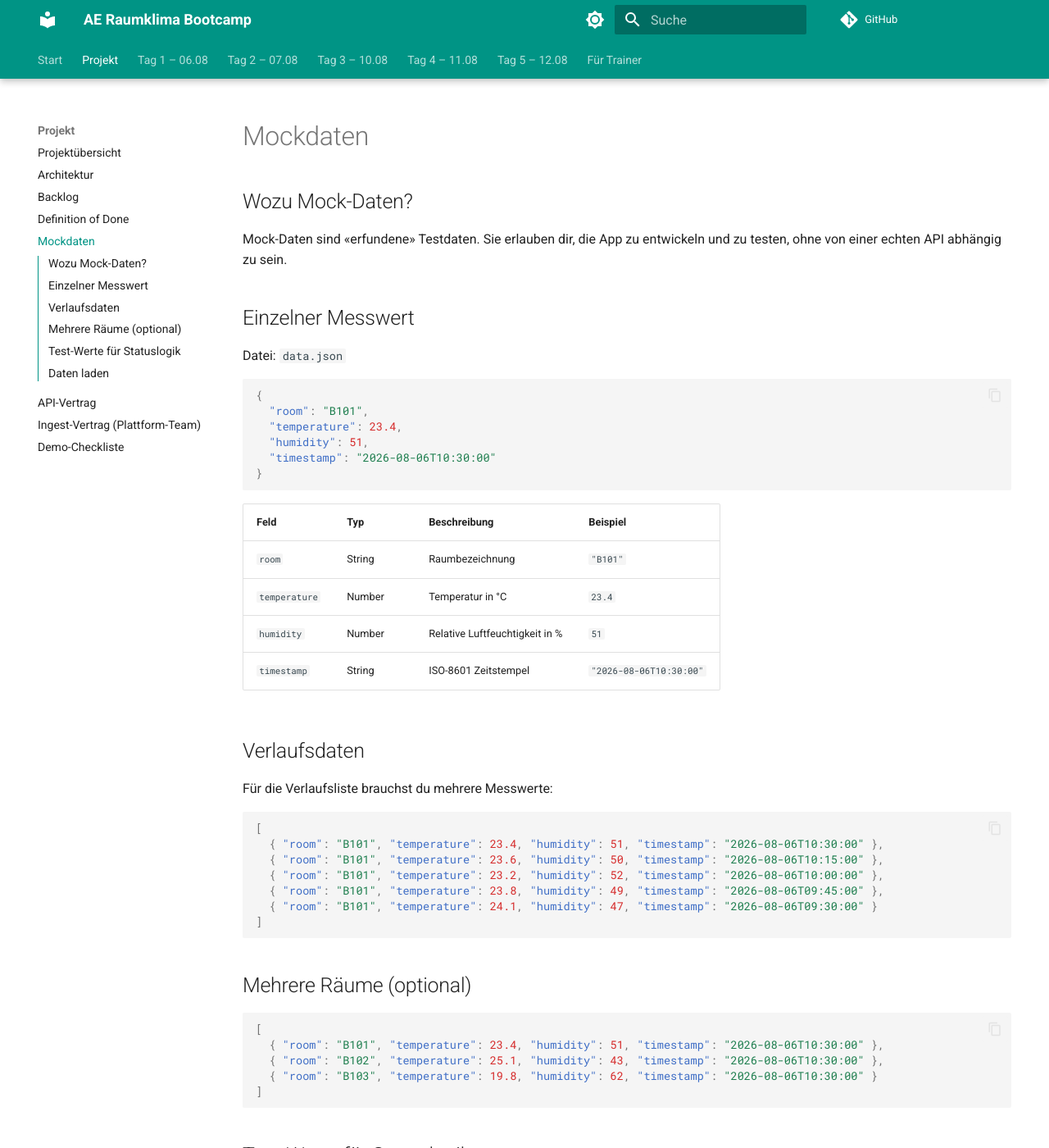
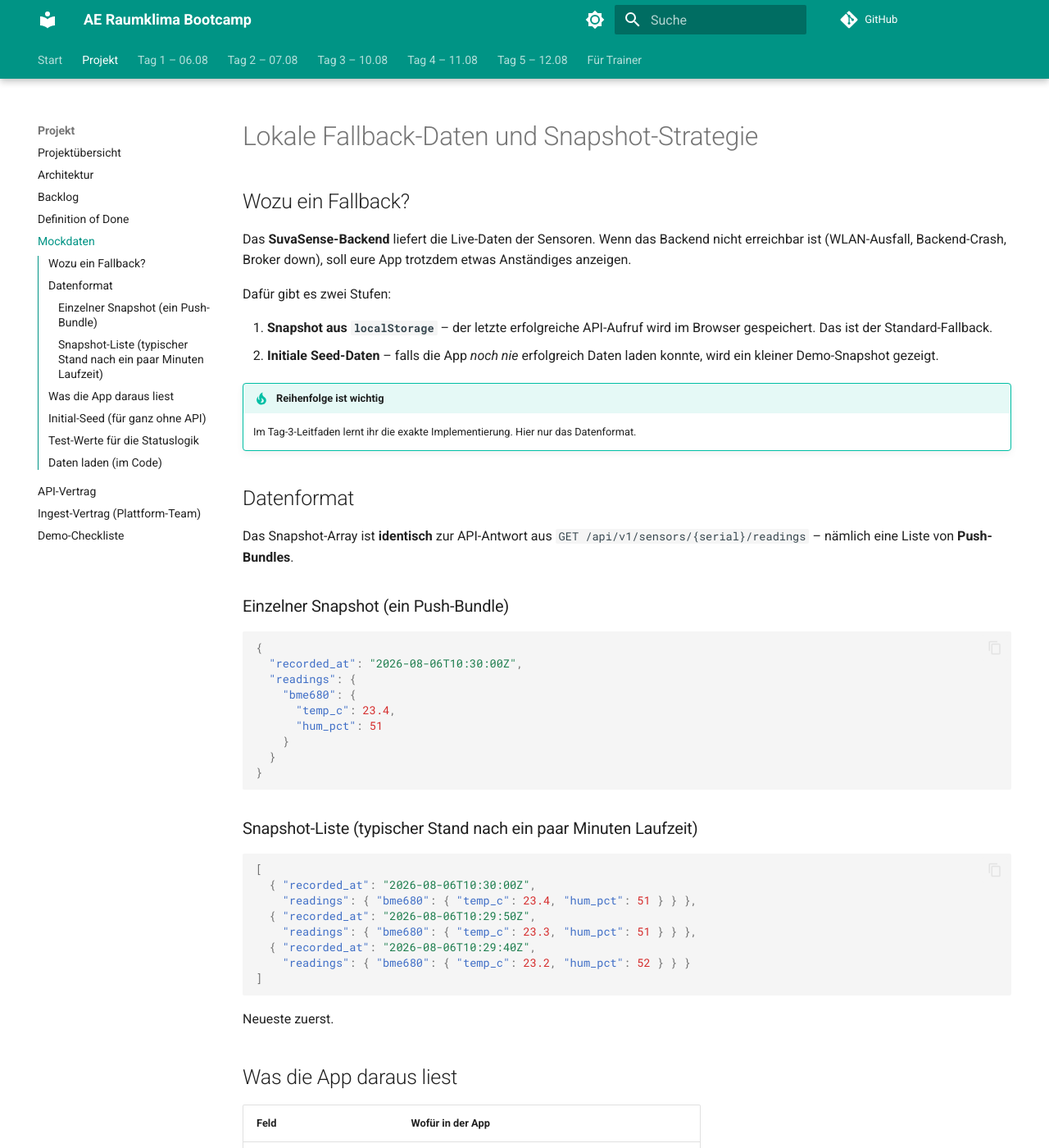
Before and after one commit to HeiligerG/ae-raumklima-bootcamp, an MkDocs documentation site: the page built from docs/projekt/mockdaten.md, in a window 1280 px wide and 1400 px high. Shown: the whole window at 82% size. Built offline with MkDocs 1.6.1 and Material for MkDocs 9.7.7, drawn with Linux system fonts in a browser that asks for light colours; comment, search, counter and statistics services are not loaded; some of the changed text lies outside the part shown.

Commit message:
docs(projekt): mockdaten auf Snapshot-Strategie umstellen
Die alte data.json-Vorlage mit room/temperature/humidity/timestamp
wird durch das SuvaSense-Push-Bundle-Schema ersetzt. Doku erklaert
die dreistufige Fallback-Reihenfolge (API -> localStorage-Snapshot
-> Initial-Seed).

Test-Werte-Tabelle bleibt erhalten, nutzt aber temp_c/hum_pct aus
BME680.

````diff
--- a/docs/projekt/mockdaten.md
+++ b/docs/projekt/mockdaten.md
@@ -1,83 +1,115 @@
-# Mockdaten
+# Lokale Fallback-Daten und Snapshot-Strategie
 
-## Wozu Mock-Daten?
+## Wozu ein Fallback?
 
-Mock-Daten sind «erfundene» Testdaten. Sie erlauben dir, die App zu entwickeln und zu testen, ohne von einer echten API abhängig zu sein.
+Das **SuvaSense-Backend** liefert die Live-Daten der Sensoren. Wenn das
+Backend nicht erreichbar ist (WLAN-Ausfall, Backend-Crash, Broker down),
+soll eure App trotzdem etwas Anständiges anzeigen.
 
-## Einzelner Messwert
+Dafür gibt es zwei Stufen:
 
-Datei: `data.json`
+1. **Snapshot aus `localStorage`** – der letzte erfolgreiche API-Aufruf
+   wird im Browser gespeichert. Das ist der Standard-Fallback.
+2. **Initiale Seed-Daten** – falls die App *noch nie* erfolgreich Daten
+   laden konnte, wird ein kleiner Demo-Snapshot gezeigt.
+
+!!! tip "Reihenfolge ist wichtig"
+    Im Tag-3-Leitfaden lernt ihr die exakte Implementierung. Hier nur
+    das Datenformat.
+
+## Datenformat
+
+Das Snapshot-Array ist **identisch** zur API-Antwort aus
+`GET /api/v1/sensors/{serial}/readings` – nämlich eine Liste von
+**Push-Bundles**.
+
+### Einzelner Snapshot (ein Push-Bundle)
 
 ```json
 {
-  "room": "B101",
-  "temperature": 23.4,
-  "humidity": 51,
-  "timestamp": "2026-08-06T10:30:00"
+  "recorded_at": "2026-08-06T10:30:00Z",
+  "readings": {
+    "bme680": {
+      "temp_c": 23.4,
+      "hum_pct": 51
+    }
+  }
 }
 ```
 
-| Feld | Typ | Beschreibung | Beispiel |
-|------|-----|-------------|---------|
-| `room` | String | Raumbezeichnung | `"B101"` |
-| `temperature` | Number | Temperatur in °C | `23.4` |
-| `humidity` | Number | Relative Luftfeuchtigkeit in % | `51` |
-| `timestamp` | String | ISO-8601 Zeitstempel | `"2026-08-06T10:30:00"` |
-
-## Verlaufsdaten
-
-Für die Verlaufsliste brauchst du mehrere Messwerte:
+### Snapshot-Liste (typischer Stand nach ein paar Minuten Laufzeit)
 
 ```json
 [
-  { "room": "B101", "temperature": 23.4, "humidity": 51, "timestamp": "2026-08-06T10:30:00" },
-  { "room": "B101", "temperature": 23.6, "humidity": 50, "timestamp": "2026-08-06T10:15:00" },
-  { "room": "B101", "temperature": 23.2, "humidity": 52, "timestamp": "2026-08-06T10:00:00" },
-  { "room": "B101", "temperature": 23.8, "humidity": 49, "timestamp": "2026-08-06T09:45:00" },
-  { "room": "B101", "temperature": 24.1, "humidity": 47, "timestamp": "2026-08-06T09:30:00" }
+  { "recorded_at": "2026-08-06T10:30:00Z",
+    "readings": { "bme680": { "temp_c": 23.4, "hum_pct": 51 } } },
+  { "recorded_at": "2026-08-06T10:29:50Z",
+    "readings": { "bme680": { "temp_c": 23.3, "hum_pct": 51 } } },
+  { "recorded_at": "2026-08-06T10:29:40Z",
+    "readings": { "bme680": { "temp_c": 23.2, "hum_pct": 52 } } }
 ]
 ```
 
-## Mehrere Räume (optional)
+Neueste zuerst.
+
+## Was die App daraus liest
+
+| Feld | Wofür in der App |
+|---|---|
+| `recorded_at` | Zeitstempel für die Verlaufsliste und «letzte Aktualisierung» |
+| `readings.bme680.temp_c` | Temperatur in °C (Dashboard) |
+| `readings.bme680.hum_pct` | Relative Feuchte in % (Dashboard) |
+
+Weitere Sensortypen (`veml7700`, `mpu6050`, `system`) sind optional –
+die App zeigt sie nur an, wenn sie vorhanden sind.
+
+## Initial-Seed (für ganz ohne API)
+
+Datei: `app/data.json` (im Codebase-Repo, legt ihr am Tag 2 selbst an).
 
 ```json
 [
-  { "room": "B101", "temperature": 23.4, "humidity": 51, "timestamp": "2026-08-06T10:30:00" },
-  { "room": "B102", "temperature": 25.1, "humidity": 43, "timestamp": "2026-08-06T10:30:00" },
-  { "room": "B103", "temperature": 19.8, "humidity": 62, "timestamp": "2026-08-06T10:30:00" }
+  { "recorded_at": "2026-08-06T10:00:00Z",
+    "readings": { "bme680": { "temp_c": 22.5, "hum_pct": 50 } } },
+  { "recorded_at": "2026-08-06T09:45:00Z",
+    "readings": { "bme680": { "temp_c": 22.1, "hum_pct": 51 } } },
+  { "recorded_at": "2026-08-06T09:30:00Z",
+    "readings": { "bme680": { "temp_c": 21.8, "hum_pct": 53 } } }
 ]
 ```
 
-## Test-Werte für Statuslogik
+Diese Datei dient nur als **Initial-Wert**, damit die App auch dann
+etwas anzeigt, wenn das Backend von Anfang an nicht läuft. Sobald die
+App einmal erfolgreich Daten vom Backend holen konnte, ersetzt der
+Snapshot aus `localStorage` diesen Seed.
 
-Nutze diese Werte zum Testen der Statusanzeige:
+## Test-Werte für die Statuslogik
 
-| Temperatur | Luftfeuchtigkeit | Erwarteter Status |
-|-----------|-----------------|-------------------|
+Diese Werte helfen beim manuellen Testen der Status-Anzeige. Echte
+Sensordaten sind Schwankungen unterworfen – diese Zahlen sind reproduzierbar.
+
+| `temp_c` | `hum_pct` | Erwarteter Status |
+|---|---|---|
 | 22.0 | 50 | :material-check-circle: Gut |
 | 25.5 | 45 | :material-alert: Kritisch |
 | 18.5 | 55 | :material-alert: Kritisch |
 | 30.0 | 20 | :material-close-circle: Schlecht |
 | 15.0 | 80 | :material-close-circle: Schlecht |
 
-## Daten laden
+## Daten laden (im Code)
 
 ```javascript
-fetch('data.json')
-  .then(response => response.json())
-  .then(data => {
-    console.log(data);
-    // Hier die Daten im HTML anzeigen
-  })
-  .catch(error => {
-    console.error('Fehler beim Laden:', error);
-    // Fehlerfall anzeigen
-  });
+// 1. Versuch: Snapshot aus localStorage
+const cached = localStorage.getItem('snapshot');
+if (cached) {
+  const items = JSON.parse(cached);
+  // → items[0] ist der neueste Push-Bundle
+}
+
+// 2. Versuch: Initial-Seed (fetch auf data.json)
+const response = await fetch('data.json');
+const seed = await response.json();
 ```
 
-!!! tip "Tipp"
-    Lege die JSON-Datei im gleichen Ordner wie deine `index.html` ab.
-    Live Server muss laufen, sonst funktioniert `fetch` nicht.
-
-!!! info "Ab Tag 3: API statt Mock"
-    Sobald die [Mock-API](api-vertrag.md) verfügbar ist, ersetzt sie eure `data.json`. Die Fallback-Strategie aus dem Tag-3-Leitfaden kümmert sich darum, dass die App auch ohne API weiterläuft.
+Die vollständige Strategie mit API-Call zuerst, dann Snapshot, dann
+Seed, baut ihr am Tag 3 in [Integration](../tag-3/integration.md).
````
